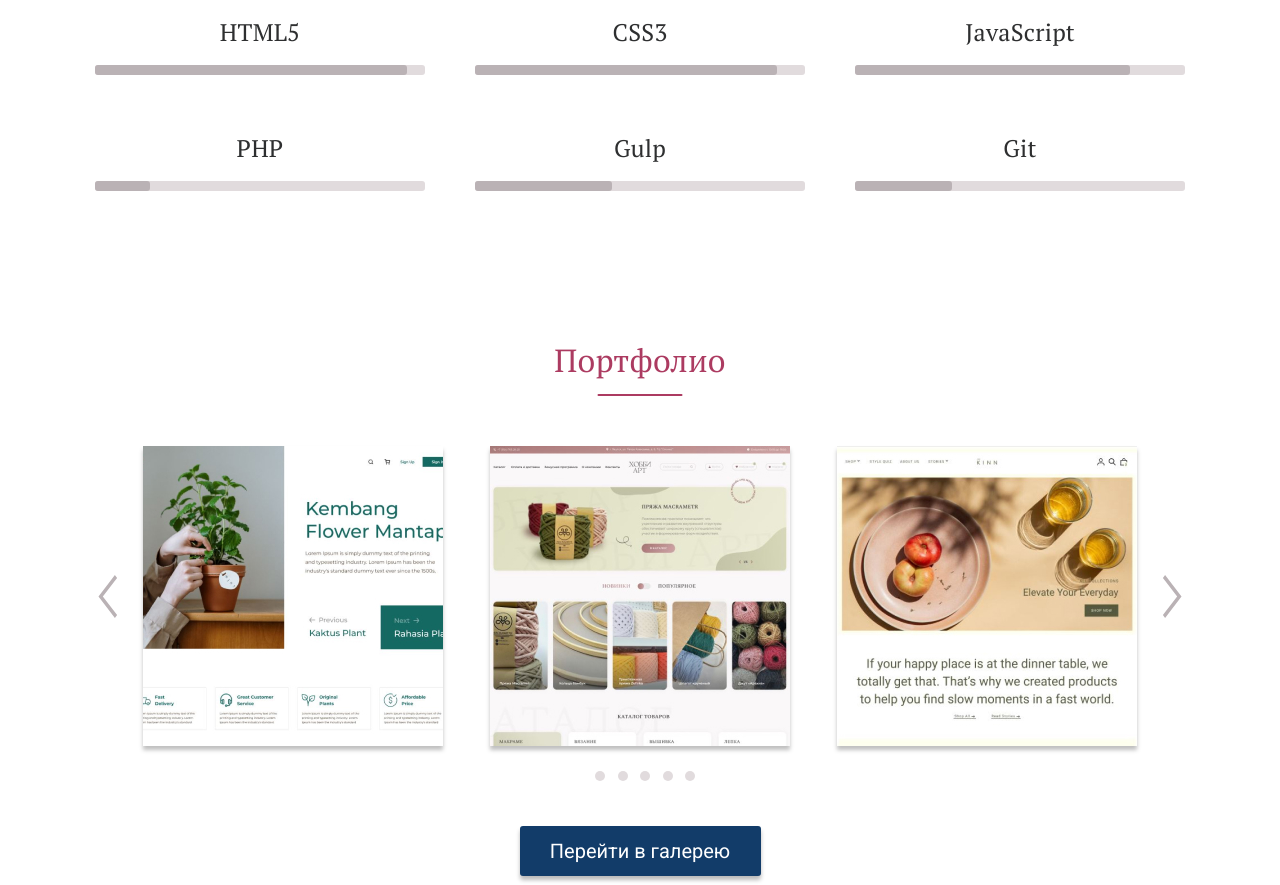
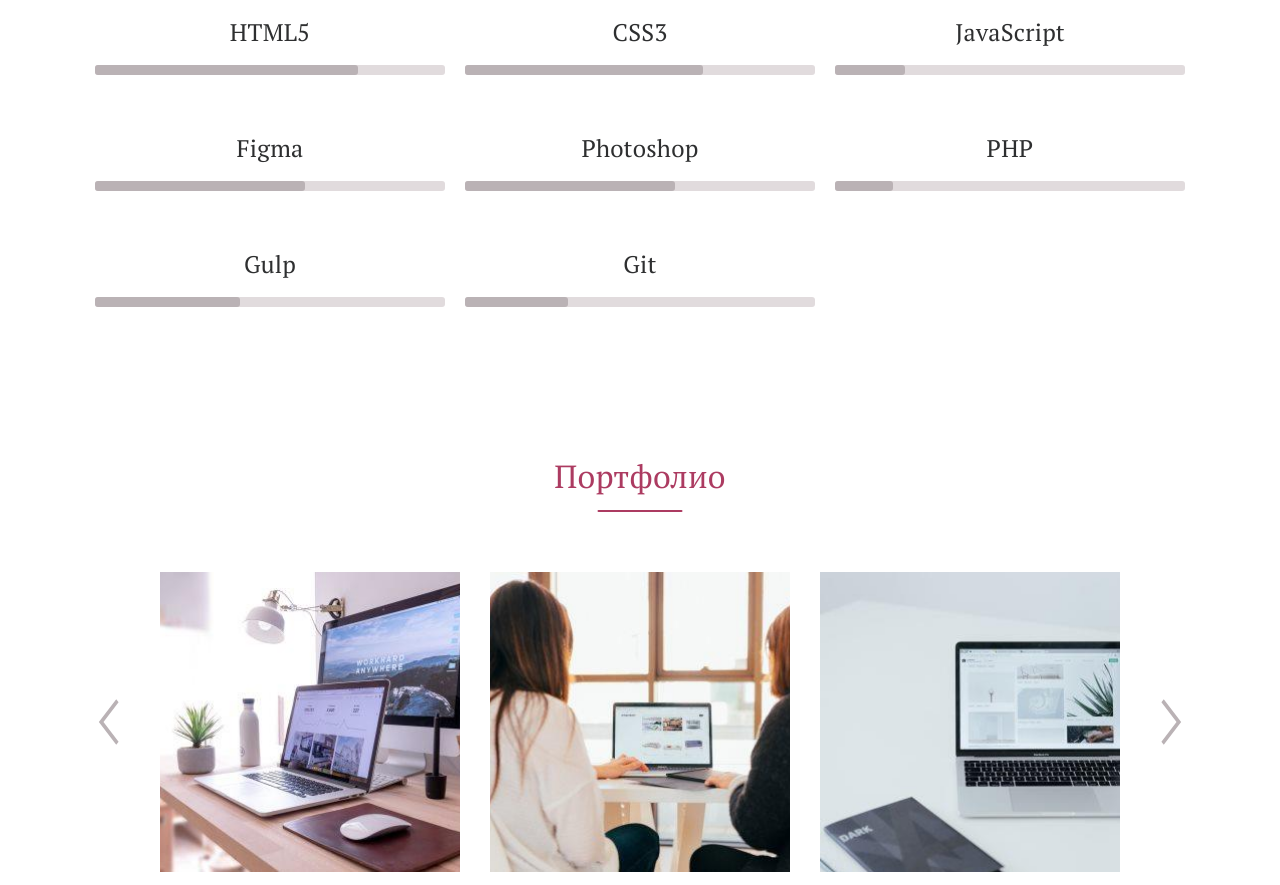
Before and after one commit to ollaweb/start-first-site, a website: page src/index.html in a window 1280 px wide. Shown: the part 1960-2845 px from the top of the page. Drawn offline with nearby package versions, Linux system fonts and the light colour scheme; files that its build step writes are made by us from their sources; files whose address does not match are found by name.

Commit message:
Added slider, removed Contacts block

```diff
--- a/src/index.html
+++ b/src/index.html
@@ -137,6 +137,12 @@
                     <h4 class="skills__title title-skills title-skills_js">JavaScript</h4>
                 </div>
                 <div class="skills__item">
+                    <h4 class="skills__title title-skills title-skills_figma">Figma</h4>
+                </div>
+                <div class="skills__item">
+                    <h4 class="skills__title title-skills title-skills_ps">Photoshop</h4>
+                </div>
+                <div class="skills__item">
                     <h4 class="skills__title title-skills title-skills_php">PHP</h4>
                 </div>
                 <div class="skills__item">
@@ -152,32 +158,33 @@
         <div class="portfolio__container container">
             <div class="about__block-name block-name">Портфолио</div>
             <div class="portfolio__slider slider">
-                <div class="slider__body">
                 <div class="slider__prev">
                     <img src="./img/icons/arrow-prev.svg" alt="arrow previous">
                 </div>
-                    <div class="slider__items">
-                        <div class="slider__item">
-                            <img src="./img/portfolio-1.jpg" alt="portfolio">
+                <div class="slider__view">
+                    <div class="slider__ribbon">
+                        <div class="slider__img">
+                            <img src="./img/01.jpg" alt="portfolio">
                         </div>
-                        <div class="slider__item">
-                            <img src="./img/portfolio-2.jpg" alt="portfolio">
+                        <div class="slider__img">
+                            <img src="./img/02.jpg" alt="portfolio">
                         </div>
-                        <div class="slider__item">
-                            <img src="./img/portfolio-3.jpg" alt="portfolio">
+                        <div class="slider__img">
+                            <img src="./img/03.jpg" alt="portfolio">
+                        </div>
+                        <div class="slider__img">
+                            <img src="./img/04.jpg" alt="portfolio">
+                        </div>
+                        <div class="slider__img">
+                            <img src="./img/05.jpg" alt="portfolio">
+                        </div>
                     </div>
                 </div>
                 <div class="slider__next">
                     <img src="./img/icons/arrow-next.svg" alt="arrow next">
                 </div>
             </div>
-                <div class="slider__dots">
-                    <div class="slider__dot"></div>
-                    <div class="slider__dot"></div>
-                    <div class="slider__dot"></div>
-                    <div class="slider__dot"></div>
-                    <div class="slider__dot"></div>
-                </div>
+            <!-- <div class="slider__dots"> -->
         </div>
         <a href="./galery.html">
             <button class="portfolio__button button">Перейти в галерею</button>
@@ -185,7 +192,7 @@
 
         </div>
     </section>
-    <section class="contacts" id="contacts">
+    <!-- <section class="contacts" id="contacts">
         <div class="contacts__container container">
             <div class="about__block-name block-name">Контакты</div>
             <div class="contacts__descr">Заполните форму ниже или направьте сообщение в мой адрес: <a
@@ -204,12 +211,12 @@
             <div class="contacts__policy"> <a href="./policy.html">Политика в отношении обработки персональных
                     данных</a> </div>
         </div>
-    </section>
+    </section> -->
     <footer class="footer">
         <div class="footer__container container">
             <div class="footer__wrapper">
-                <div class="footer__policy"><a href="./policy.html">Политика в отношении обработки персональных
-                        данных</a></div>
+                <!-- <div class="footer__policy"><a href="./policy.html">Политика в отношении обработки персональных
+                        данных</a></div> -->
                 <ul class="footer__items">
                     <li class="footer__item">
                         <a href="#about">Обо мне</a>
--- a/src/js/script.js
+++ b/src/js/script.js
@@ -1,7 +1,4 @@
-window.addEventListener("DOMContentLoaded", () => {
-
-});
-
+"use strict";
 //================== Меню бургер =========================
 
 /*
@@ -38,7 +35,6 @@ menuItemsLink.forEach(item => {
 
 const layout = document.querySelector(".menu__layout");
 document.addEventListener("click", (e) => {
-    console.log(e.target);
     if (e.target === layout && menuBurger.classList.contains("_opened")) {
         burgerSwitch();
     }
@@ -65,4 +61,75 @@ window.addEventListener("scroll", () => {
 
 });
 
-// ================= Слайдер ===============================
+// ================= Слайдер центральный ===============================
+
+const ribbon = document.querySelector(".slider__ribbon");
+const view = document.querySelector(".slider__view");
+const imgArray = document.querySelectorAll(".slider__img");
+const imgCount = imgArray.length;
+const prevButton = document.querySelector(".slider__prev");
+const nextButton = document.querySelector(".slider__next");
+// const dotsBlock = document.querySelector(".slider__dots");
+let index = 0;
+
+//Начальная настройка слайдера
+
+//индекс центрального элемента
+// let index = (imgCount - 1) / 2;
+
+//Вставляем количество точек на страницу в зависимости от количества картинок в слайдере
+// for (let i = 0; i < imgCount; i++) {
+//     dotsBlock.insertAdjacentHTML('beforeend', '<div class="slider__dot"></div>');
+// }
+
+//Получаем массив отрисованных точек
+// const dots = document.querySelectorAll(".slider__dot");
+
+//Добавляем классы активности к центральной картинке и точке
+// imgArray[index].classList.add("_focus");
+
+
+//Ширина и отступы картинок
+const imgWidth = 300;
+const imgGap = 30;
+
+//Настройка всех картинок слайдера
+imgArray.forEach(img => {
+    img.style.width = String(imgWidth) + "px";
+    img.style.marginLeft = String(imgGap / 2) + "px";
+    img.style.marginRight = String(imgGap / 2) + "px";
+});
+
+//Настройка ленты слайдера
+ribbon.style.paddingLeft = String(imgGap / 2) + "px";
+ribbon.style.paddingRight = String(imgGap / 2) + "px";
+
+//Настройка области видимости слайдера (через какое окошко видна лента)
+view.style.width = String(imgWidth * 3 + imgGap * 4) + "px";
+
+//Функция по перелистыванию картинок
+function slide() {
+    ribbon.style.transform = `translateX(-${(index) * (imgWidth + imgGap)}px)`;
+}
+//Настроить центральную картинку по центру
+slide();
+
+//Обработчик книпки назад
+prevButton.addEventListener("click", () => {
+    if (index == 0) {
+        index = imgCount - 3;
+    } else {
+        index--;
+    }
+    slide();
+});
+
+//Обработчик книпки вперед
+nextButton.addEventListener("click", () => {
+    if (index == imgCount - 3) {
+        index = 0;
+    } else {
+        index++;
+    }
+    slide();
+});
--- a/src/sass/_footer.scss
+++ b/src/sass/_footer.scss
@@ -5,6 +5,7 @@
         // display: grid;
         // grid-template-columns: minmax(auto, 255px) minmax(auto, 600px) minmax(auto, 255px);
         display: flex;
+        justify-content: space-between;
         @media (max-width: 768px) {
             justify-content: space-between;
         }
@@ -29,7 +30,7 @@
         }
     }
     &__items {
-        margin: 0px auto;
+        // margin: 0px auto;
         display: grid;
         grid-template-columns: repeat(4, minmax(45px, auto));
         align-items: center;
--- a/src/sass/_portfolio.scss
+++ b/src/sass/_portfolio.scss
@@ -15,7 +15,7 @@
     &__button {
         display: block;
         width: 241px;
-        margin: 0px auto;
+        margin: 40px auto 0;
         @media (max-width: 768px) {
             width: 223px;
         }
--- a/src/sass/_skills.scss
+++ b/src/sass/_skills.scss
@@ -8,25 +8,21 @@
     }
     &__wrapper {
         margin: 20px 0px 0px 0px;
-        display: flex;
-        text-align: center;
-        flex-wrap: wrap;
-        justify-content: space-between;
+        display: grid;
+        grid-template-columns: repeat(3, 1fr);
+        grid-auto-rows: auto;
         @media (max-width: 768px) {
             margin: 0;
+            grid-template-columns: 1fr;
         }
     }
     &__item {
         margin: 30px 0px 50px 0px;
         padding: 0px 10px;
-        max-width: 350px;
-        flex: 1 1 33.33333%;
+        // max-width: 350px;
+        text-align: center;
         @media (max-width: 768px) {
-            flex: 1 1 50%;
-        }
-        @media (max-width: 576px) {
-            flex: 1 1 100%;
-            max-width: 100%;
+            // max-width: 100%;
         }
     }
 }
@@ -43,13 +39,19 @@
         font-size: 20px;
     }
     &_html {
-        @include skills-line_dark(94.5%);
+        @include skills-line_dark(75%);
     }
     &_css {
-        @include skills-line_dark(91.5%);
+        @include skills-line_dark(68%);
     }
     &_js {
-        @include skills-line_dark(83.3%);
+        @include skills-line_dark(20%);
+    }
+    &_figma {
+        @include skills-line_dark(60%);
+    }
+    &_ps {
+        @include skills-line_dark(60%);
     }
     &_php {
         @include skills-line_dark(16.6%);
--- a/src/sass/base/_slider.scss
+++ b/src/sass/base/_slider.scss
@@ -1,94 +1,47 @@
 .slider {
     padding: 0px 7px;
-    @media (max-width: 768px) {
-        padding: 0;
-    }
+    display: flex;
+    align-items: center;
     &__prev {
         cursor: pointer;
-        width: 36px;
-        @media (max-width: 992px) {
-            width: 25px;
-        }
-        @media (max-width: 768px) {
-            display: none;
-        }
-        & img {
-            width: 100%;
-            height: 100%;
-        }
     }
     &__next {
         cursor: pointer;
-        width: 36px;
-        @media (max-width: 992px) {
-            width: 25px;
-        }
-        @media (max-width: 768px) {
-            display: none;
-        }
-        & img {
-            width: 100%;
-            height: 100%;
-        }
     }
-    &__body {
-        display: flex;
+    &__view {
+        margin: 0px auto;
+        overflow: hidden;
+    }
+    &__ribbon {
+        padding: 10px 0px;
+        display: inline-flex;
+        transition: 0.5s all ease;
         align-items: center;
-        justify-content: space-between;
-        @media (max-width: 768px) {
-            display: block;
-        }
     }
-    &__items {
-        width: 100%;
-        padding: 0px 17px;
-        display: flex;
-        justify-content: space-between;
-        align-items: center;
-        @media (max-width: 992px) {
-            padding: 0px 60px;
-        }
-        @media (max-width: 830px) {
-            padding: 0px 17px;
-        }
-        @media (max-width: 768px) {
-            padding: 0;
-            display: block;
-        }
-    }
-    &__item {
-        box-shadow: 0px 4px 4px rgba(0, 0, 0, 0.25);
-        @media (max-width: 992px) {
-            width: 150px;
-            height: 150px;
-        }
-        @media (max-width: 768px) {
-            width: 100%;
-            height: 350px;
-            &:not(:first-child) {
-                display: none;
-            }
-        }
-        @media (max-width: 576px) {
-            height: 250px;
-        }
+    &__img {
+        height: 300px;
         & img {
             width: 100%;
             height: 100%;
             object-fit: cover;
         }
-        &_active {
-            @media (max-width: 992px) {
-                width: 250px;
-                height: 250px;
-            }
+        &._focus {
+            height: 350px;
         }
-        &:not(:last-child) {
-            margin: 0px 20px 0px 0px;
-        }
-        &:hover {
-            box-shadow: 0px 4px 6px 4px rgba(18, 60, 105, 0.2);
-        }
+        // @media (max-width: 992px) {
+        //     width: 100%;
+        //     height: 350px;
+        //     &:not(:first-child) {
+        //         display: none;
+        //     }
+        // }
+        // @media (max-width: 576px) {
+        //     height: 250px;
+        // }
+        // &:hover {
+        //     box-shadow: 0px 4px 6px 4px rgba(0, 0, 0, 0.2);
+        //     height: 350px;
+        // }
     }
     &__dots {
         margin: 25px auto 55px;
@@ -108,7 +61,7 @@
             background-color: $bgColor-lightGray;
             border-radius: 100%;
         }
-        &_active {
+        &._active {
             &::before {
                 background-color: $bgColor-mainGray;
             }
```
Also changed, not shown: src/img/01.jpg (added), src/img/02.jpg (added), src/img/03.jpg (added), src/img/04.jpg (added), src/img/05.jpg (added). Lines whose indentation alone changed are shown as unchanged.
